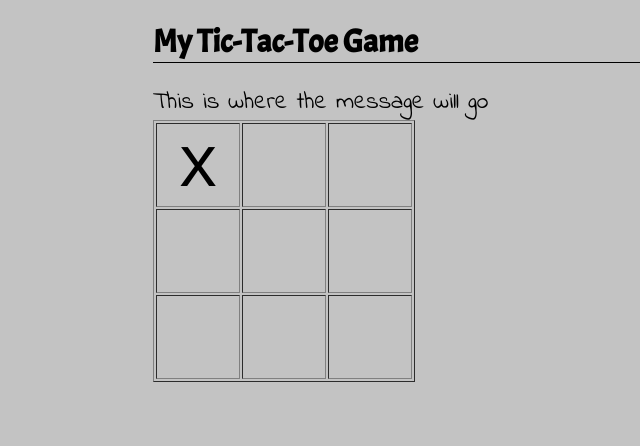
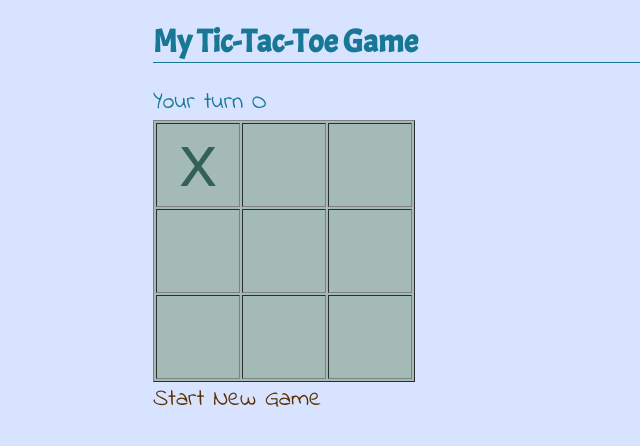
Before and after one commit to cdecamp77/Tic_Tac-Toe, a plain HTML site: page index.html in a window 1280 px wide. Both pictures are taken after a click on the element 410 px from the left and 164 px from the top of the page. Shown: the whole page, without its empty margins (212-852 px from the left). Drawn offline with Linux system fonts and the light colour scheme.

Commit message:
Final working game html, css, JS

```diff
--- a/css/main.css
+++ b/css/main.css
@@ -1,12 +1,17 @@
 body {
     width: 550px;
     margin: auto;
-    background: #C3C3C3;
+    background: #D8E4FF;
+}
+
+table {
+    background-color: #A4BAB7;
 }
 
 h1 {
-    border-bottom: 1px solid black;
-     font-family: "Acme";
+    border-bottom: 1px solid #187795;
+    font-family: "Acme";
+    color: #187795;
 }
 
 .square {
@@ -14,10 +19,19 @@ h1 {
     width: 80px;
     font-size: 45pt;
     text-align: center;
-     font-family: "Play";
+    font-family: "Play";
+    color: #35605A;
 }
 
 #message {
     font-size: 18pt;
      font-family: "Indie Flower";
+     color: #187795
 }
+
+#restart {
+    font-size: 18pt;
+    font-family: "Indie Flower";
+    text-decoration: none;
+    color: #5B3000;
+}
--- a/index.html
+++ b/index.html
@@ -7,29 +7,29 @@
     <link href="https://fonts.googleapis.com/css?family=Acme|Indie+Flower|Play" rel="stylesheet">
     <link rel="stylesheet" href="css/main.css">
 </head>
-<body onload="startGame();">
+<body>
 
  <h1>My Tic-Tac-Toe Game</h1>
-<div id="message">This is where the message will go</div>
+<div id="message"></div>
 
     <table border="1">
         <tr>
-            <td class="square" onclick="nextMove(this)"></td>
-            <td class="square" onclick="nextMove(this)"></td>
-            <td class="square" onclick="nextMove(this)"></td>
+            <td class="square" id="s1" onclick="nextMove(this)"></td>
+            <td class="square" id="s2" onclick="nextMove(this)"></td>
+            <td class="square" id="s3" onclick="nextMove(this)"></td>
         </tr>
         <tr>
-            <td class="square" onclick="nextMove(this)"></td>
-            <td class="square" onclick="nextMove(this)"></td>
-            <td class="square" onclick="nextMove(this)"></td>
+            <td class="square" id="s4" onclick="nextMove(this)"></td>
+            <td class="square" id="s5" onclick="nextMove(this)"></td>
+            <td class="square" id="s6" onclick="nextMove(this)"></td>
         </tr>
         <tr>
-            <td class="square" onclick="nextMove(this)"></td>
-            <td class="square" onclick="nextMove(this)"></td>
-            <td class="square" onclick="nextMove(this)"></td>
+            <td class="square" id="s7" onclick="nextMove(this)"></td>
+            <td class="square" id="s8" onclick="nextMove(this)"></td>
+            <td class="square" id="s9" onclick="nextMove(this)"></td>
         </tr>
     </table>
-
+<a href = "javascript: startGame();" id="restart">Start New Game</a>
 
 <script src="js/main.js"></script>
 </body>
--- a/js/main.js
+++ b/js/main.js
@@ -1,16 +1,71 @@
 function startGame() {
+
+    for (var index = 1; index <= 9; index++) {
+        clearBox(index);
+    }
+
     document.turn = "X";
+    document.winner = null;
+    setMessage(document.turn + " , start things off.")
+}
+
+function setMessage(msg) {
+    document.getElementById('message').innerText = msg;
 }
 
 function nextMove(square) {
-    square.innerText = document.turn;
-    switchTurn();
+    if (document.winner != null) {
+        setMessage(document.turn = "You have already won!");
+    }else if (square.innerText == '') {
+        square.innerText = document.turn;
+        switchTurn();
+    } else {
+        setMessage("Square is already selected.")
+    }
 }
 
 function switchTurn() {
-    if (document.turn == "X") {
+    if (checkWinner(document.turn)) {
+        setMessage("Congrats " + document.turn + "! You are victorious!");
+        document.winner = document.turn;
+    } else if (document.turn == "X") {
         document.turn = "O";
+        setMessage('Your turn ' + document.turn);
     } else {
         document.turn = "X";
+        setMessage('Your turn ' + document.turn);
     }
 }
+
+function checkWinner(move) {
+    var result = false;
+    if (checkRow(1,2,3, move) ||
+        checkRow(4,5,6, move) ||
+        checkRow(7,8,9, move) ||
+        checkRow(1,4,7, move) ||
+        checkRow(2,5,8, move) ||
+        checkRow(3,6,9, move) ||
+        checkRow(1,5,9, move) ||
+        checkRow(3,5,7, move)) {
+        result = true;
+    }
+    return result;
+}
+
+function checkRow(a, b, c, move) {
+    var result = false;
+    if (getBox(a) == move && getBox(b) == move && getBox(c) == move) {
+        result = true;
+    }
+    return result;
+}
+
+function getBox(number) {
+    return document.getElementById('s' + number).innerText;
+}
+
+function clearBox(number) {
+    document.getElementById('s' + number).innerText = '';
+}
+
+startGame();
```
